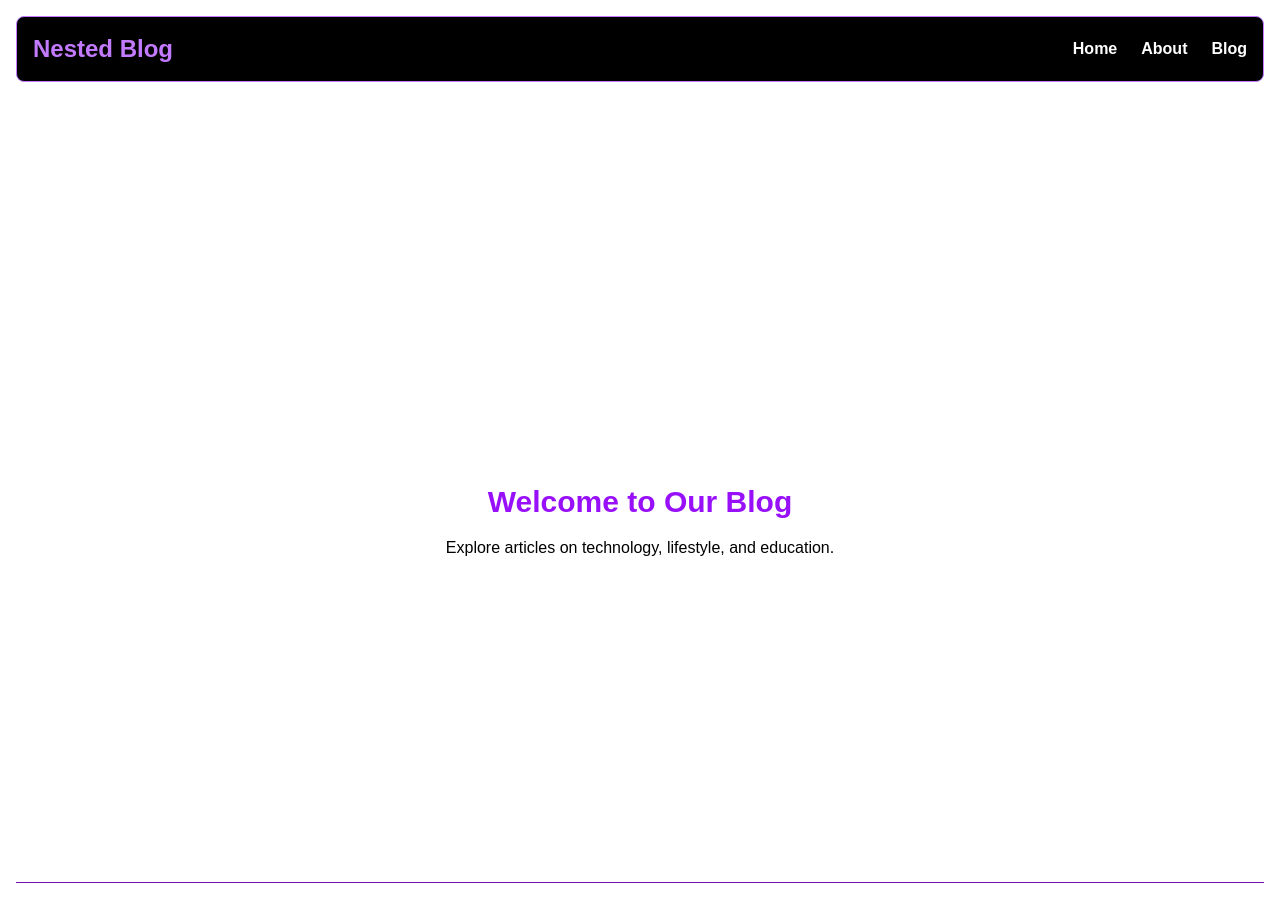
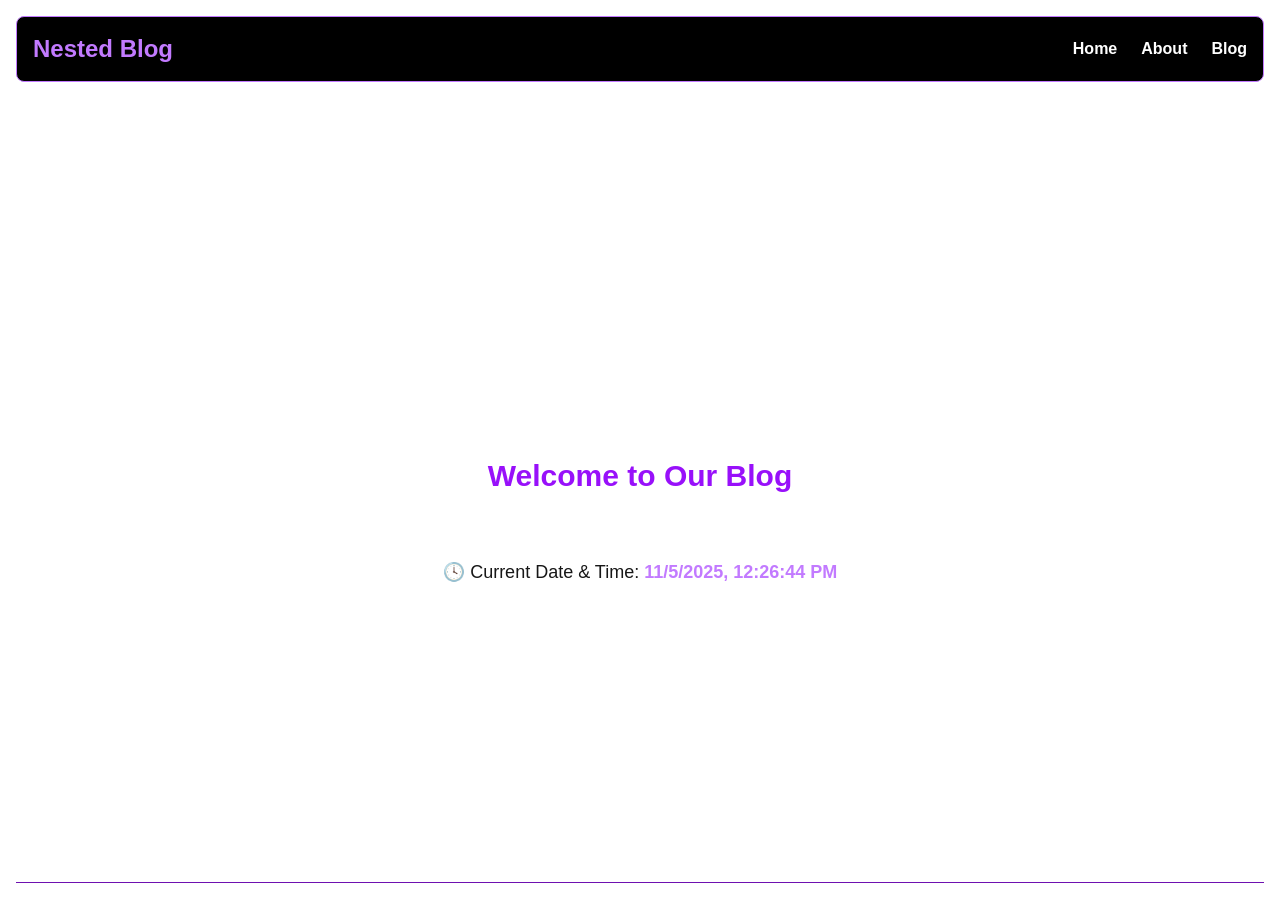
Before and after one commit to UWASEdjaria/Next.js-Nested-Project-Blog-with-Multiple-Rendering-Techniques, a Next.js app: page / in a window 1280 px wide. Shown: the top 922 px of the page. Built offline with nearby package versions, Linux system fonts and the light colour scheme.

Commit message:
update homepage with currenttime

```diff
--- a/src/app/page.tsx
+++ b/src/app/page.tsx
@@ -1,11 +1,21 @@
-import React from 'react'
-
+'use client';
+import React,{useState,useEffect} from 'react';
 function Home() {
+   const[dateTime,setDateTime]=useState(new Date().toLocaleString());
+   useEffect(()=>{
+    const timer=setInterval(()=>{
+        setDateTime(new Date().toLocaleString());
+    },1000);
+    return()=>clearInterval(timer);
+   },[])
   return (
     <div className='flex flex-col justify-center items-center min-h-screen'>
        <div className="text-center mt-20">
       <h1 className="text-3xl font-bold text-purple-600">Welcome to Our Blog</h1>
-      <p className="mt-4 text-black">Explore articles on technology, lifestyle, and education.</p>
+      <p className="mt-4 text-white">Explore articles on technology, lifestyle, and education.</p>
+      <p className="mt-6 text-lg ">
+          🕓 Current Date & Time: <span className="text-purple-400 font-semibold">{dateTime}</span>
+        </p>
     </div>
     </div>
   )
```
